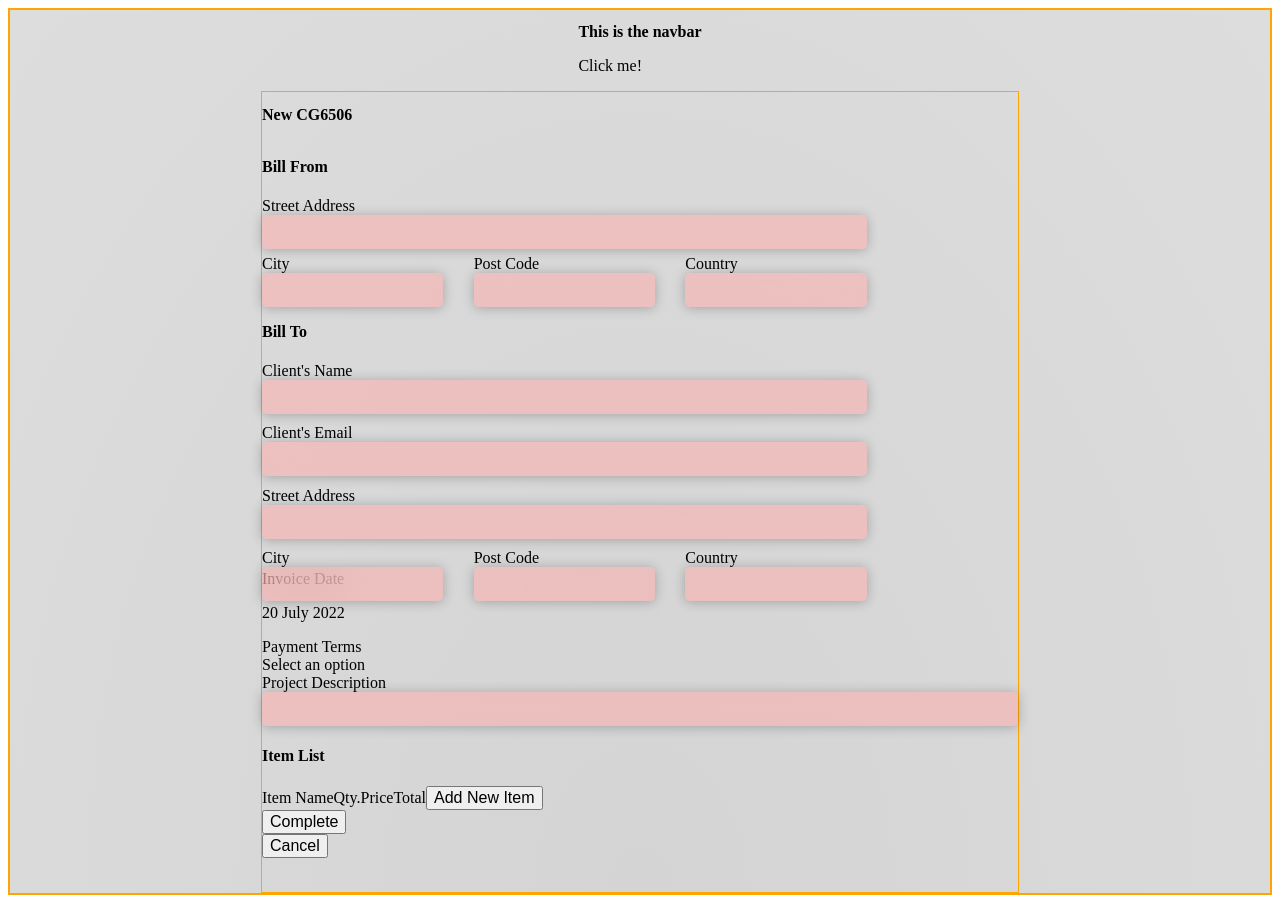
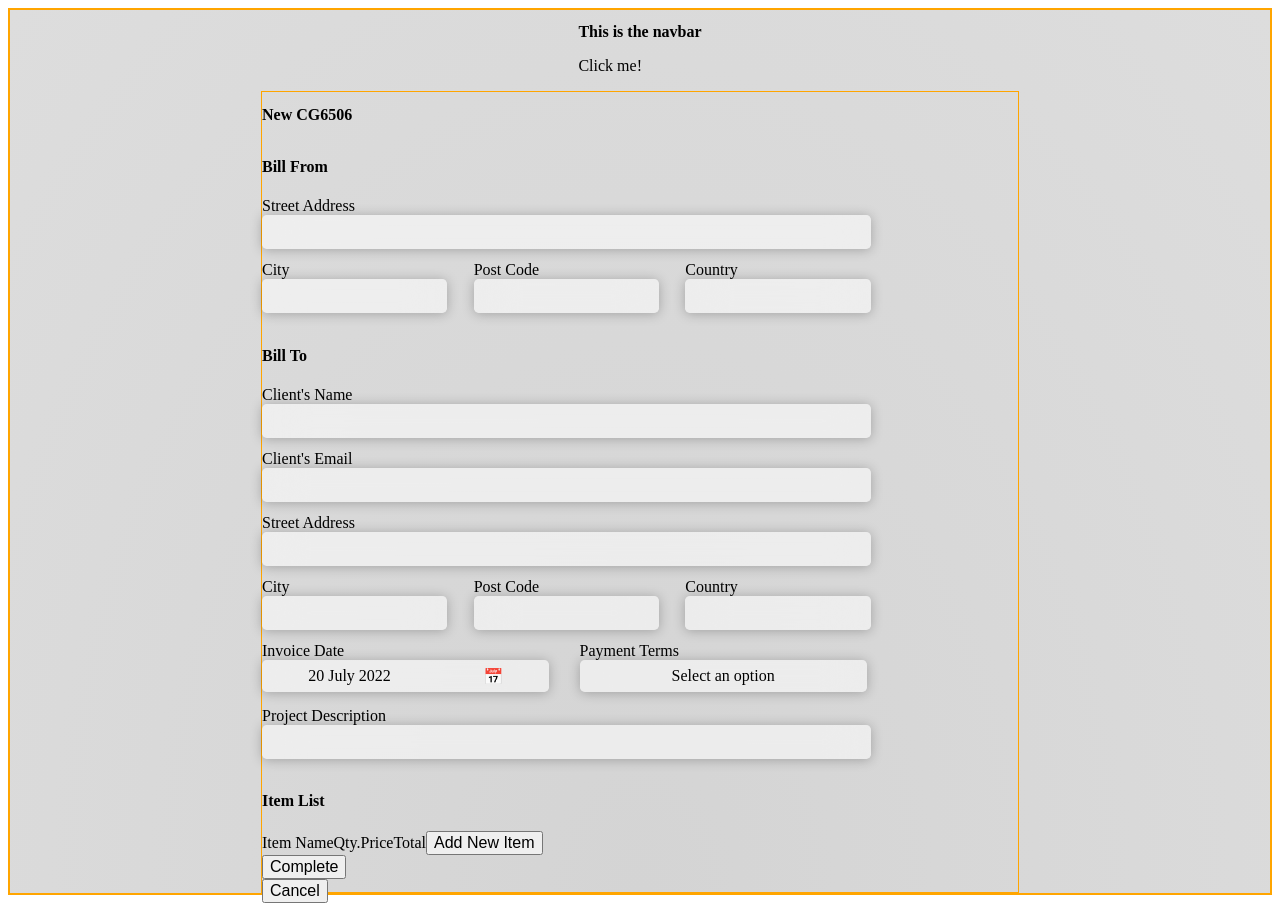
Before and after one commit to Patrick-Messiter/Invoice-App, a React (Create React App) app: page / in a window 1280 px wide. Both pictures are taken after a click on the button "New Invoice". Built offline with nearby package versions, Linux system fonts and the light colour scheme; the HTML template or start-up script is replaced by a standard one.

Commit message:
Updated form CSS

```diff
--- a/src/App.css
+++ b/src/App.css
@@ -26,7 +26,7 @@
 
 .glassMinor {
     backdrop-filter: blur(20px);
-    background-color: rgba(255, 174, 174, 0.55);
+    background-color: rgba(255, 255, 255, 0.55);
     box-shadow: 0 1px 12px rgba(0, 0, 0, 0.25);
 }
 
@@ -90,18 +90,23 @@
     border: 1px solid orange;
 }
 
+.FormPage-Container p {
+    margin: 0;
+}
+
 .FormPage-Input {
     width: 100%;
-    padding: 0.5rem 0;
+    height: 2rem;
     border: none;
     border-radius: 0.3rem;
+    margin-bottom: 2%;
 }
 
 .FormPage-FromContainer {
     width: 80%;
-    height: fit-content;
+    min-height: fit-content;
     display: grid;
-    gap: 5%;
+    column-gap: 5%;
     grid-template-columns: repeat(3, 1fr);
     grid-template-rows: 1fr 1fr;
 }
@@ -114,9 +119,9 @@
 
 .FormPage-ToContainer {
     width: 80%;
-    height: fit-content;
+    min-height: fit-content;
     display: grid;
-    gap: 5%;
+    column-gap: 5%;
     grid-template-columns: repeat(3, 1fr);
     grid-template-rows: repeat(4, 1fr);
 }
@@ -132,3 +137,144 @@
 .FormPage-ToAddress {
     grid-area: 3 / 1 / 3 / span 3;
 }
+
+.FormPage-ToCity {
+    grid-area: 4 / 1 / 4 / span 1;
+}
+
+.FormPage-To-Invoice-Container {
+    width: 80%;
+    display: grid;
+    height: fit-content;
+    grid-template-columns: 1fr 1fr;
+    grid-template-rows: 1fr 1fr;
+    column-gap: 5%;
+}
+
+
+.Calendar-Wrapper {
+    display: flex;
+    flex-direction: column;
+    max-width: 100%;
+}
+
+.Calendar-Wrapper p {
+    margin: 0;
+}
+
+.Calendar-Container {
+    position: relative;
+}
+
+.Calendar-Top {
+    display: flex;
+    justify-content: space-around;
+    align-items: center;
+}
+
+.Calendar-Bottom-Container {
+    min-width: 100%;
+    max-height: fit-content;
+    position: absolute;
+    top: 80%;
+    z-index: 1;
+    border-radius: 5px;
+    margin-top: 1rem;
+}
+
+.Calendar-Bottom-Header {
+    max-width: 100%;
+    display: flex;
+    justify-content: space-evenly;
+    padding: 0.5rem;
+}
+
+.Calendar-Bottom-ListContainer {
+    display: flex;
+    width: 100%;
+    height: fit-content;
+    justify-content: center;
+}
+
+.Calendar-Bottom-List {
+    display: grid;
+    grid-template-columns: repeat(7, 1fr);
+    grid-template-rows: repeat(5, 1fr);
+    justify-items: center;
+    padding: 0;
+    margin: 0;
+    gap: 3px;
+}
+
+.Calendar-Bottom-List li {
+    grid-area: auto;
+    list-style-type: none;
+    width: 1rem;
+    padding: 0.2rem;
+    border: 1px solid black;
+    display: flex;
+    justify-content: center;
+    border-radius: 0.1rem;
+}
+
+.Calendar-Bottom-List li:hover {
+    background-color: rgb(2, 164, 211);
+    color: whitesmoke;
+    transition: 0.3s;
+}
+
+.Calendar-Bottom-List li:active {
+    background-color: blue;
+    color: whitesmoke;
+}
+
+.FormPage-CustomSelect-Container {
+    display: flex;
+    width: 100%;
+    height: 2rem;
+}
+
+.CustomSelect-Wrapper {
+    display: flex;
+    justify-content: center;
+    align-items: center;
+    height: 100%;
+    width: 100%;
+    position: relative;
+}
+
+.CustomSelect-Container {
+    position: absolute;
+    z-index: 3;
+    min-width: 100%;
+    display: flex;
+    top: 80%;
+    margin-top: 1rem;
+    border-radius: 0.3rem;
+}
+
+.CustomSelect-Container ul {
+    width: 100%;
+    margin: 0;
+    padding: 0;
+    z-index: 2;
+}
+
+.CustomSelect-Container li {
+    width: 100%;
+    height: 3rem;
+    display: flex;
+    align-items: center;
+    justify-content: center;
+    list-style-type: none;
+}
+
+.CustomSelect-Container li:hover {
+    background-color: rgb(2, 164, 211);
+    color: whitesmoke;
+    transition: 0.3s;
+}
+
+.FormPage-Project {
+    grid-area: 2 / 1 / 2 / span 2;
+}
--- a/src/Calendar.js
+++ b/src/Calendar.js
@@ -73,17 +73,22 @@ function Calendar (props) {
     return (
         <div className='Calendar-Wrapper'>
             <div className='Calendar-Container'>
-                <div onClick={toggleContainer}>
+                <div className='Calendar-Top FormPage-Input glassMinor'onClick={toggleContainer}>
                     <p>{`${props.invoiceDate.day} ${props.invoiceDate.monthName} ${props.invoiceDate.year}`}</p>
+                    <p>&#128197;</p>
                 </div>
                 {toggleCalendar &&
-                <div>
-                    <p onClick={(e) => {earlierMonth(); decrementYear(e)}}>left</p>
-                    {calendarDates.months[props.invoiceDate.month].name}
-                    <p onClick={(e) => {laterMonth(); incrementYear(e)}}>right</p>
-                    <ul>
-                        {mapCalendar}
-                    </ul>
+                <div className='Calendar-Bottom-Container glassMinor'>
+                    <div className='Calendar-Bottom-Header'>
+                        <p onClick={(e) => {earlierMonth(); decrementYear(e)}}>left</p>
+                        {calendarDates.months[props.invoiceDate.month].name}
+                        <p onClick={(e) => {laterMonth(); incrementYear(e)}}>right</p>
+                    </div>
+                    <div className='Calendar-Bottom-ListContainer'>
+                        <ul className='Calendar-Bottom-List'>
+                            {mapCalendar}
+                        </ul>
+                    </div>
                 </div>}
             </div>
 
--- a/src/CustomSelect.js
+++ b/src/CustomSelect.js
@@ -13,11 +13,11 @@ function CustomSelect (props) {
     })
 
     return (
-        <div className='CustomSelect-Wrapper'>
-            <div className='CustomSelect-Container'>
-                <div onClick={toggleOptions}>
-                    {props.selectedOption ? props.selectedOption : props.default}
-                </div>
+        <div onClick={toggleOptions} className='CustomSelect-Wrapper'>
+            <div ref={props.customSelectRef}>
+                {props.selectedOption ? props.selectedOption : props.default}
+            </div>
+            <div className='CustomSelect-Container glassMinor'>
                 {toggleSelect &&
                 <ul>
                     {mapList}
--- a/src/FormPage.js
+++ b/src/FormPage.js
@@ -19,9 +19,6 @@ function FormPage (props) {
 
     //State for handling addition or subtraction of items in form
     const [itemList, setItemList] = React.useState([])
-
-
-    console.log(formData)
 
     function toggleMain () {
         props.setFormSectionToggle(false)
@@ -120,10 +117,17 @@ function FormPage (props) {
         )
     })
 
+    // Custome Select reference section
+    const customSelectRef = React.useRef()
+
+    function customFocus() {
+        customSelectRef.current.focus()
+    }
+
     return (
         <div className='FormPage-Container'>
             <h2>New {formData.id}</h2>
-            <form onSubmit={handleSubmit}>
+            <form className='Form' onSubmit={handleSubmit}>
                 <h4>Bill From</h4>
                 <div className='FormPage-FromContainer'>
                     <div className='FormPage-From-StreetAddress-Container'>
@@ -199,7 +203,7 @@ function FormPage (props) {
                             value={formData.toAddress}
                         />
                     </label>
-                    <label>
+                    <label className='FormPage-ToCity'>
                         City
                         <input
                             className='FormPage-Input glassMinor'
@@ -231,8 +235,7 @@ function FormPage (props) {
                     </label>
                 </div>
                 <div className='FormPage-To-Invoice-Container'>
-                    <label>
-                        Invoice Date
+                    <label>Invoice Date
                         <Calendar
                             invoiceDate = {invoiceDate}
                             setInvoiceDate = {setInvoiceDate}
@@ -240,14 +243,17 @@ function FormPage (props) {
                     </label>
                     <label>
                         Payment Terms
+                        <div className='FormPage-CustomSelect-Container FormPage-Input glassMinor' onClick={customFocus}>
                             <CustomSelect
                                 itemList = {["Net 7 days", "Net 14 days", "Net 30 days", "Net 90 days"]}
                                 selectedOption = {paymentTerms}
                                 setSelectedOption = {setPaymentTerms}
                                 default = {"Select an option"}
+                                customSelectRef = {customSelectRef}
                             />
+                        </div>
                     </label>
-                    <label>
+                    <label className='FormPage-Project'>
                         Project Description
                         <input
                             className='FormPage-Input glassMinor'
--- a/src/MainPageHeader.js
+++ b/src/MainPageHeader.js
@@ -14,7 +14,7 @@ function MainPageHeader (props) {
                 <h1>Invoices</h1>
                 <p>There are currently {props.invoiceList.length} invoices</p>
             </div>
-            <CustomSelect itemList = {[]} />
+            <CustomSelect itemList = {[]} default={"Filter by status"} />
             <button onClick={toggleForm}>New Invoice</button>
         </header>
     )
```
Lines whose indentation alone changed are shown as unchanged.
